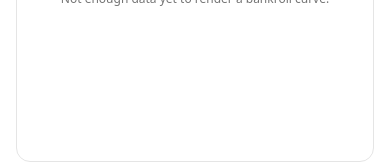
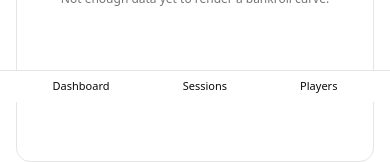
Before and after one commit to kyler505/local-poker-tracker, a Next.js app in the folder web/: page / in a window 390 px wide. Shown: the part 742-904 px from the top of the page. Built offline with nearby package versions, Linux system fonts and the light colour scheme; no server answers; the database is empty.

Commit message:
Add mobile bottom tab navigation to layout: enhance user experience with quick access to Dashboard, Sessions, and Players on smaller screens.

```diff
--- a/web/src/app/layout.tsx
+++ b/web/src/app/layout.tsx
@@ -81,11 +81,34 @@ export default function RootLayout({
               </nav>
             </div>
           </header>
-          <main className="flex-1">
+          <main className="flex-1 pb-16 md:pb-0">
             <div className="mx-auto w-full max-w-6xl px-4 py-6 md:px-6 md:py-8">
               {children}
             </div>
           </main>
+          {/* Mobile bottom tab bar */}
+          <nav className="fixed inset-x-0 bottom-0 z-20 border-t border-border bg-background/95 backdrop-blur md:hidden">
+            <div className="mx-auto flex w-full max-w-6xl items-center justify-around px-4 py-2 text-xs">
+              <Link
+                href="/"
+                className="flex flex-col items-center gap-0.5 text-[11px]"
+              >
+                <span className="font-medium">Dashboard</span>
+              </Link>
+              <Link
+                href="/sessions"
+                className="flex flex-col items-center gap-0.5 text-[11px]"
+              >
+                <span className="font-medium">Sessions</span>
+              </Link>
+              <Link
+                href="/players"
+                className="flex flex-col items-center gap-0.5 text-[11px]"
+              >
+                <span className="font-medium">Players</span>
+              </Link>
+            </div>
+          </nav>
         </div>
       </body>
     </html>
```
